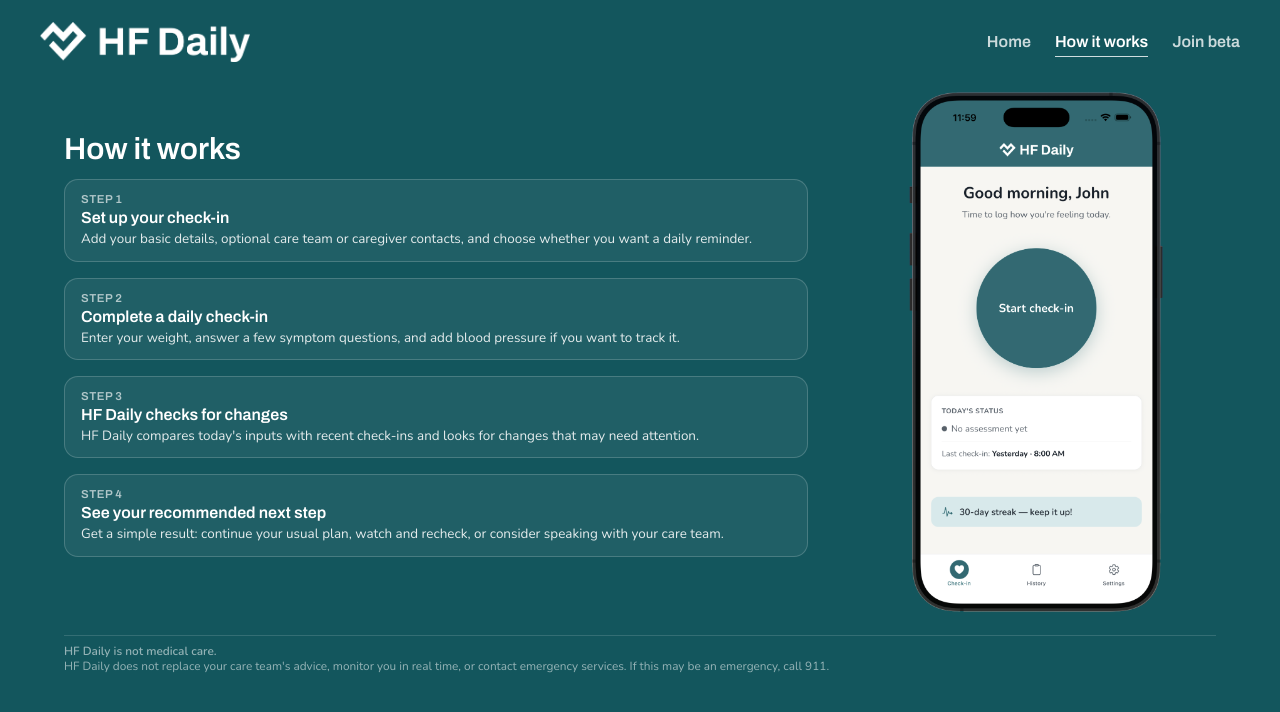
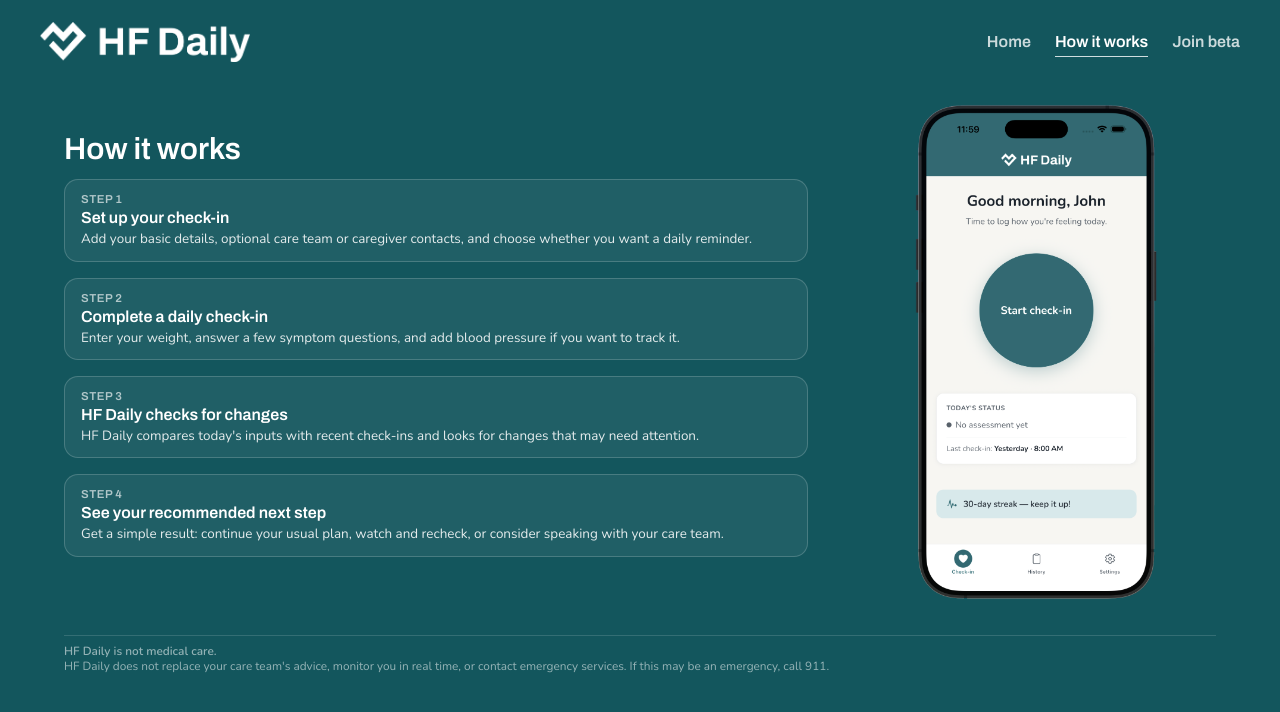
Before and after one commit to WillRansonSmith/hf-daily-website, a Next.js app: page /about in a window 1280 px wide. Shown: the top 712 px of the page. Built offline with nearby package versions, Linux system fonts and the light colour scheme.

Commit message:
Fix desktop app mockup header overlap

```diff
--- a/app/about/about.css
+++ b/app/about/about.css
@@ -159,7 +159,7 @@ body:has(.about-page) .hf-footer {
 
 @media (min-width: 1100px) {
   .how-screenshot-image {
-    transform: translateY(-16px) scale(1.2);
+    transform: translateY(-16px) scale(1.14);
     transform-origin: center;
   }
 
@@ -357,7 +357,7 @@ body:has(.about-page) .hf-footer {
     height: min(70vh, 646px);
     width: auto;
     max-width: none;
-    transform: translate(-50%, -50%) scale(1.2);
+    transform: translate(-50%, -50%) scale(1.14);
     transform-origin: center;
   }
 }
@@ -401,7 +401,7 @@ body:has(.about-page) .hf-footer {
   .how-screenshot-image {
     height: min(60vh, 460px);
     width: auto;
-    transform: translate(-50%, -50%) scale(1.2);
+    transform: translate(-50%, -50%) scale(1.14);
   }
 
   .how-disclaimer-lead {
```
